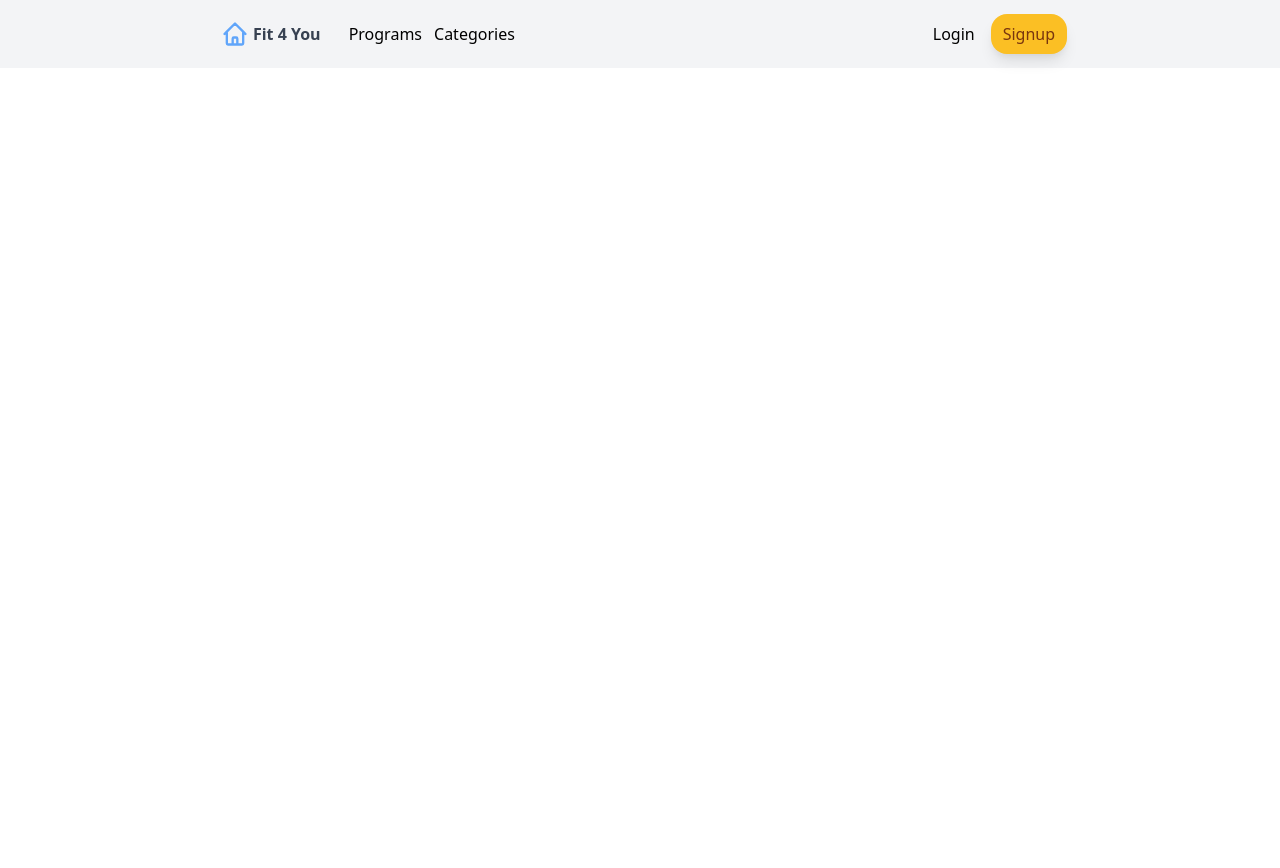
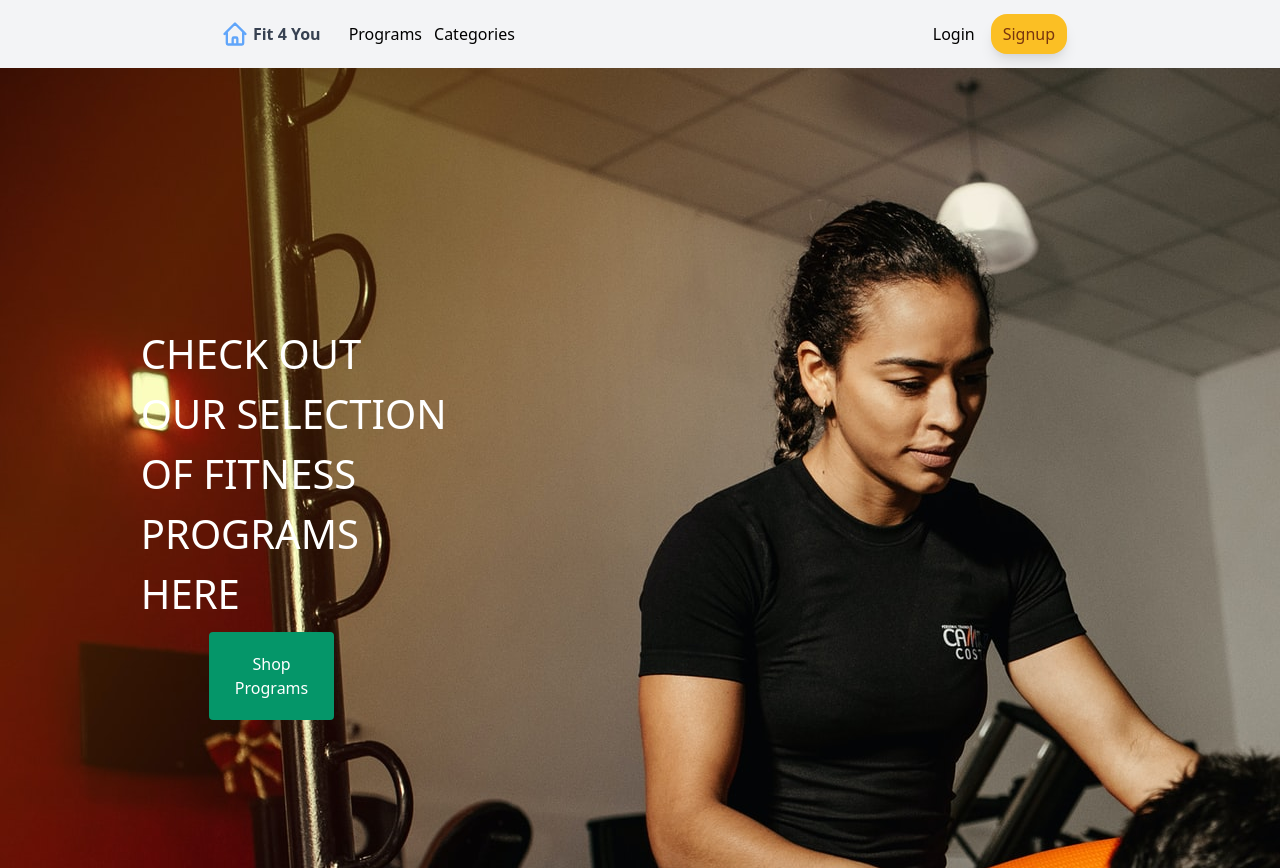
Before and after one commit to Tofthaslund/test, a plain HTML site: page index.html in a window 1280 px wide. Before the commit the page ends 800 px from the top, so only its background shows below. Drawn offline with nearby package versions, Linux system fonts and the light colour scheme.

Commit message:
added main section on index page

```diff
--- a/index.html
+++ b/index.html
@@ -58,6 +58,14 @@
     </nav>
     <!-- page content -->
 
+    <main>
+        <div class="text-white index-div">
+            <h1>Check out our selection of fitness programs here</h1>
+            <button class="px-5 py-5 bg-green-600 rounded hover:bg-green-300">
+                Shop Programs
+            </button>
+        </div>
+    </main>
 
 
     <script src="js.js"></script>
--- a/style.css
+++ b/style.css
@@ -0,0 +1,27 @@
+h1{
+    font-size: 40px;
+}
+
+main{
+    background-image: url('assets/images/Photo-by-Jonathan-Borba-on-Unsplash.jpg');
+    height: 100vh;
+}
+
+.index-div{
+    width: 30%;
+    margin-left: 5%;
+    padding-top: 20%;
+    justify-items: center;
+    align-items: center;
+    text-transform: uppercase;
+}
+
+.index-div h1{
+
+    margin-left: 20%;
+}
+
+.index-div button{
+    margin-left: 20%;
+    margin-top: 5%;
+}
```
Also changed, not shown: assets/images/Photo-by-Jonathan-Borba-on-Unsplash.jpg (added).
